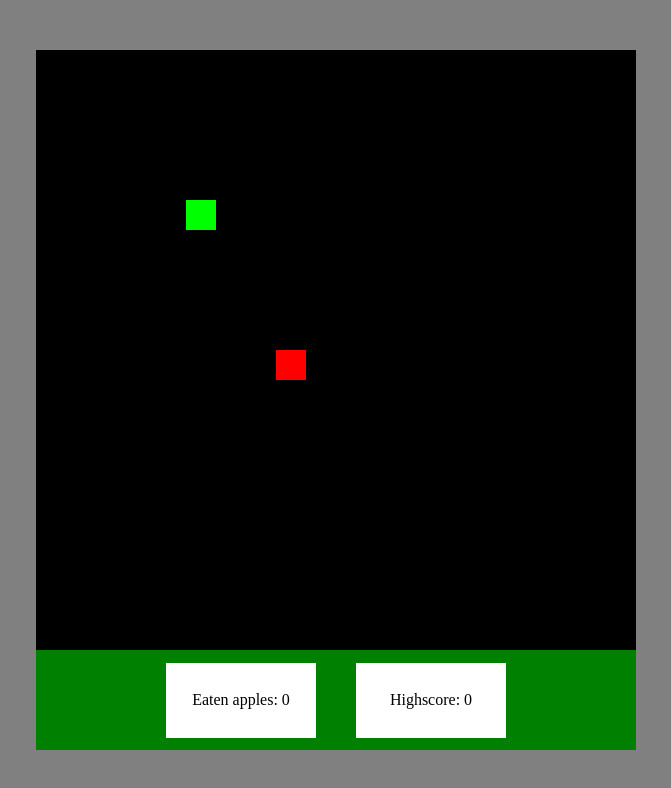
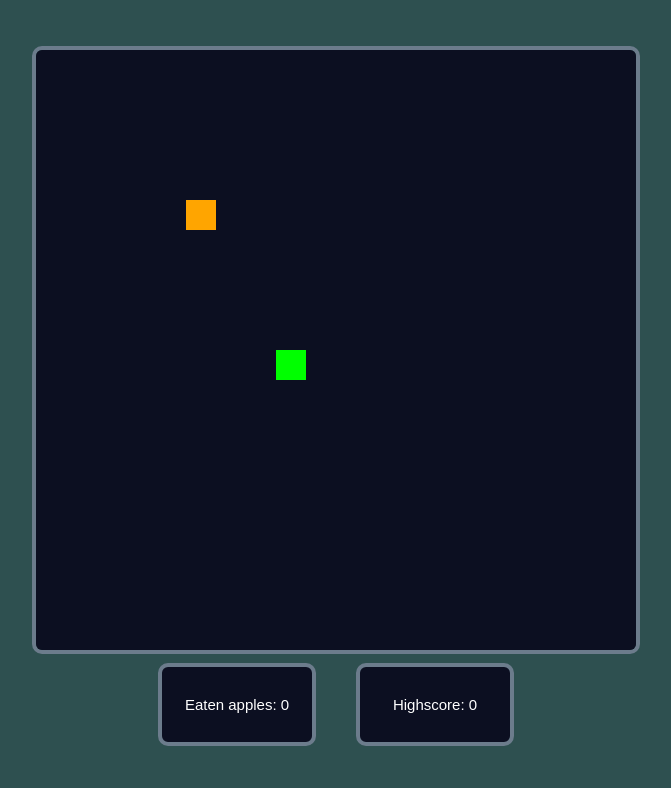
Before and after one commit to Guilherme-Anicio/Snake-Game, a plain HTML site: page index.html in a window 1280 px wide. Shown: the whole page, without its empty margins (304-975 px from the left). Drawn offline with Linux system fonts and the light colour scheme.

Commit message:
Changed the colors, sizes and fonts and added borders

```diff
--- a/script.js
+++ b/script.js
@@ -3,7 +3,7 @@ const BOARD_ROWS = 20;
 const BOARD_COLUMNS = 20;
 const SQUARE_SIZE = 30;
 
-const BOARD_COLOR = "black";
+const BOARD_COLOR = "#0C0F21";
 
 var board;
 var context;
@@ -13,7 +13,7 @@ var context;
 const SNAKE_INITIAL_X = 5;
 const SNAKE_INTIAL_Y = 5;
 
-const SNAKE_COLOR = "lime";
+const SNAKE_COLOR = "orange";
 
     //Snake head
 
@@ -35,7 +35,7 @@ var appleY;
 
 var eatenApples = 0
 
-const APPLE_COLOR = "red";
+const APPLE_COLOR = "lime";
 
 //Game
 
@@ -62,9 +62,11 @@ function refreshBoard() {
 
     if(!gameOver) {
 
+        //Paint board
         context.fillStyle = BOARD_COLOR;
         context.fillRect(0, 0, board.width, board.height);
 
+        //Paint apple
         context.fillStyle = APPLE_COLOR;
         context.fillRect(appleX, appleY, SQUARE_SIZE, SQUARE_SIZE);
 
@@ -72,6 +74,7 @@ function refreshBoard() {
             eatApple();
         }
 
+        //Paint snake
         for(let i = snakeBodyCoordinates.length-1; i > 0; i--) {
             snakeBodyCoordinates[i] = snakeBodyCoordinates[i-1];
         }
@@ -104,11 +107,6 @@ function refreshBoard() {
 
 }
 
-function placeRandomApple() {
-    appleX = Math.floor(Math.random() * BOARD_COLUMNS) * SQUARE_SIZE;
-    appleY = Math.floor(Math.random() * BOARD_ROWS) * SQUARE_SIZE;
-}
-
 function changeDirection(keyPressed) {
     if(keyPressed.code == "ArrowUp" && snakeDirection != "Down") {
         snakeDirectionX = 0;
@@ -129,11 +127,26 @@ function changeDirection(keyPressed) {
     }
 }
 
+function eatApple() {
+    snakeBodyCoordinates.push([appleX, appleY])
+    eatenApples++;
+
+    var eatenApplesTag =  document.getElementById("eaten-apples");
+
+    eatenApplesTag.innerHTML = "Eaten apples: " + eatenApples;
+
+    placeRandomApple();
+}
+
+function placeRandomApple() {
+    appleX = Math.floor(Math.random() * BOARD_COLUMNS) * SQUARE_SIZE;
+    appleY = Math.floor(Math.random() * BOARD_ROWS) * SQUARE_SIZE;
+}
+
 function handleGameOver() {
     gameOver = true;
 
     updateHighscore();
-
 }
 
 function updateHighscore() {
@@ -145,14 +158,3 @@ function updateHighscore() {
         highscoreTag.innerHTML = "Highscore: " + highscore;
     }
 }
-
-function eatApple() {
-    snakeBodyCoordinates.push([appleX, appleY])
-    eatenApples++;
-
-    var eatenApplesTag =  document.getElementById("eaten-apples");
-
-    eatenApplesTag.innerHTML = "Eaten apples: " + eatenApples;
-
-    placeRandomApple();
-}
--- a/style.css
+++ b/style.css
@@ -1,6 +1,7 @@
 :root {
-    --info-bar-color: green;
-    --window-color: gray;
+    --game-info-color: #0C0F21;
+    --window-color: #2E5050;
+    --border-color: #6C7C8C;
 }
 
 body {
@@ -19,9 +20,12 @@ body {
     flex-direction: column;
 }
 
+#board {
+    border: 4px solid var(--border-color);
+    border-radius: 10px;
+}
+
 #info-bar {
-    background-color: var(--info-bar-color);
-
     height: 100px;
 
     display: flex;
@@ -31,7 +35,9 @@ body {
 
 .game-info {
 
-    background-color: white;
+    background-color: var(--game-info-color);
+    border: 4px solid var(--border-color);
+    border-radius: 10px;
 
     height: 75px;
     width: 150px;
@@ -43,3 +49,9 @@ body {
     align-items: center;
 
 }
+
+.game-info > p {
+    color: white;
+    font-family: sans-serif;
+    font-size: 15px;
+}
```
